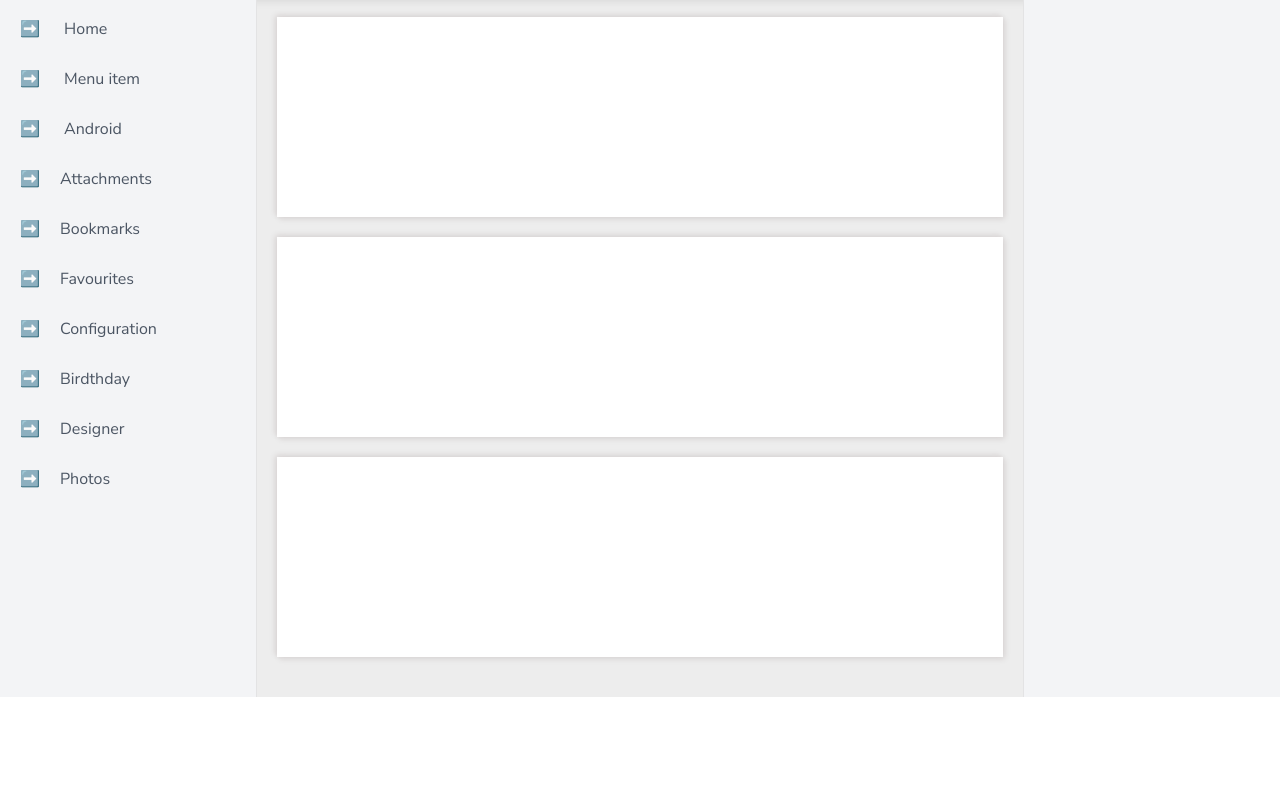
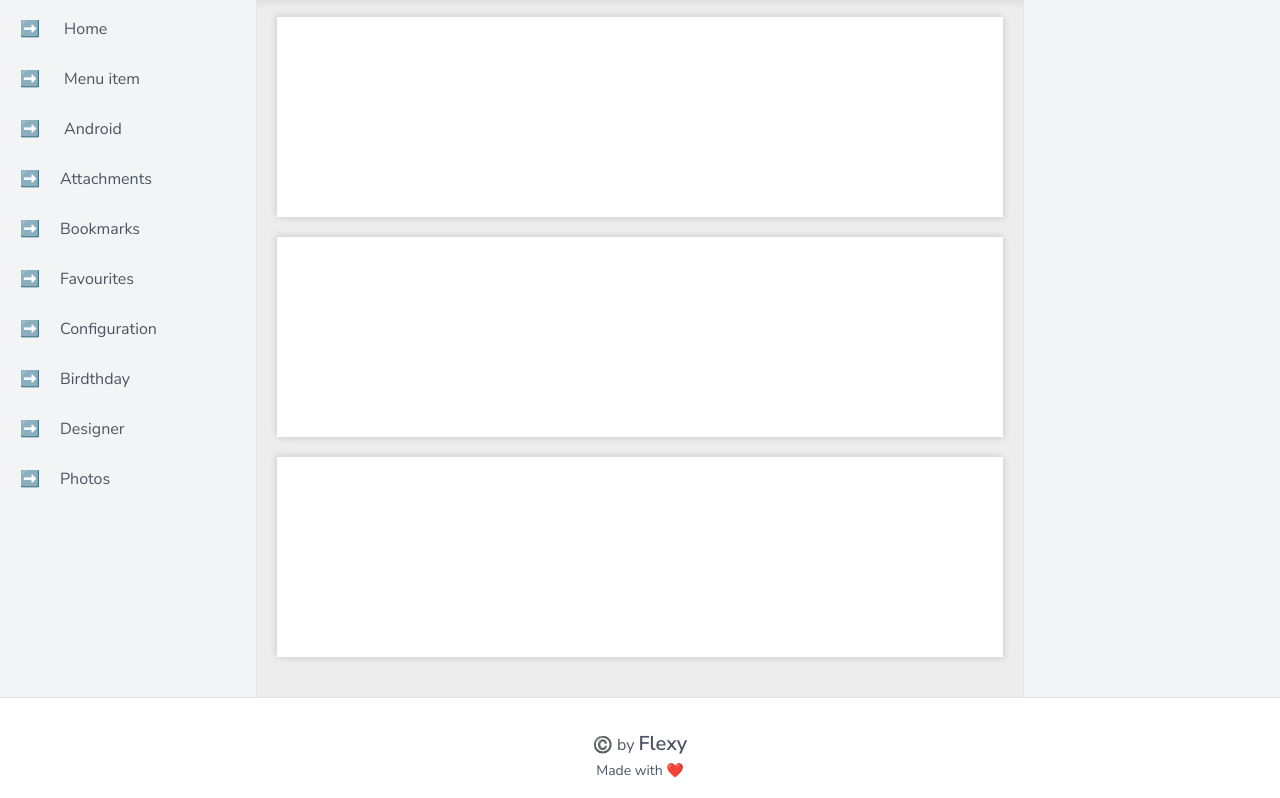
Before and after one commit to pratik-kumar-sahu/FrontEnd-April-2021, a website: page Q-1/index.html in a window 1280 px wide. Shown: the part 84-882 px from the top of the page. Before the commit the page ends 800 px from the top, so only its background shows below. Drawn offline with Linux system fonts and the light colour scheme.

Commit message:
added footer

```diff
--- a/Q-1/index.html
+++ b/Q-1/index.html
@@ -64,5 +64,14 @@
 
       <nav class="nav-right"></nav>
     </div>
+
+    <footer class="footer">
+      <div class="content">
+        <div class="footer__title">
+          ©️ by <span class="footer__title-style">Flexy</span>
+        </div>
+        <div class="footer__text">Made with ❤️</div>
+      </div>
+    </footer>
   </body>
 </html>
--- a/Q-1/sass/childrens.scss
+++ b/Q-1/sass/childrens.scss
@@ -72,3 +72,27 @@
     background-color: var(--grey-light);
   }
 }
+
+// FOOTER ---------->
+.footer {
+  font-size: 1.4rem;
+  height: 10rem;
+  border-top: var(--shadow);
+
+  .content {
+    display: flex;
+    flex-direction: column;
+    align-items: center;
+    justify-content: center;
+    margin-top: 3rem;
+  }
+
+  &__title {
+    font-size: 1.6rem;
+
+    &-style {
+      font-size: 2rem;
+      font-weight: bold;
+    }
+  }
+}
```
Also changed, not shown: Q-1/css/style.css.
